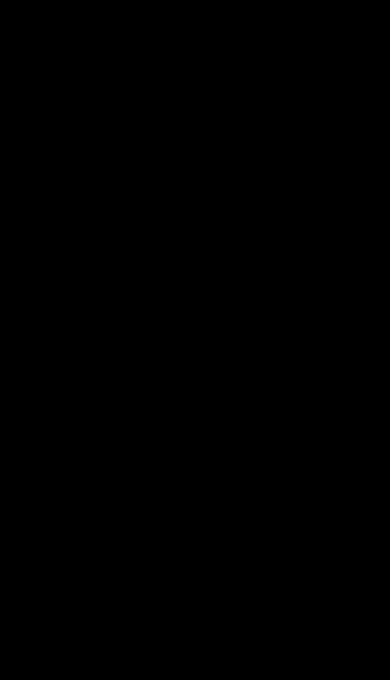
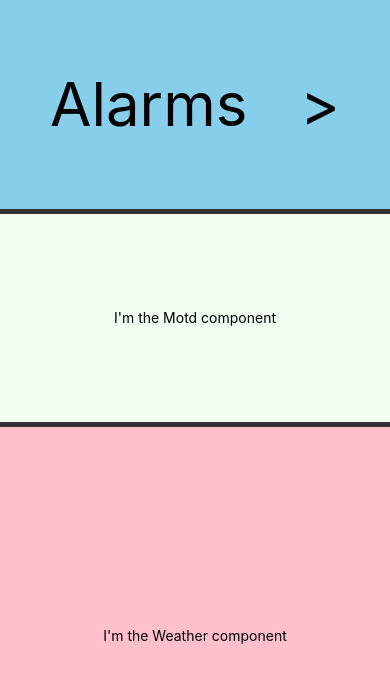
Before and after one commit to corderophilosophy/wakey_wakey, a React Native app: screen / in a window 390 px wide. Shown: the top 680 px of the page. Built offline with nearby package versions, Linux system fonts and the light colour scheme.

Commit message:
Build main alarm component

```diff
--- a/index.android.js
+++ b/index.android.js
@@ -1,5 +1,5 @@
 /* @flow */
-
+'use strict';
 import React, { Component } from 'react';
 import {
   AppRegistry,
--- a/src/App.js
+++ b/src/App.js
@@ -1,10 +1,11 @@
 /* @flow */
-
+'use strict';
 import React, { Component } from 'react';
 import {
   View,
   Text,
   StyleSheet,
+  Navigator,
 } from 'react-native';
 
 import Main from './Components/Main';
@@ -12,11 +13,37 @@ import Main from './Components/Main';
 export default class App extends Component {
   render() {
     return (
-      <View style={styles.container}>
-        <Main/>
-      </View>
-    );
+      <Main />
+      // <Navigator
+      //   style={styles.container}
+      //   initialRoute={{
+      //     id: 'Main',
+      //     name: 'Index'
+      //   }}
+      //   renderScene={this.renderScene.bind(this)}
+      //   configureScene={(route) => {
+      //     if (route.sceneConfig) {
+      //       return route.sceneConfig;
+      //     }
+      //     return Navigator.SceneConfigs.FloatFromRight;
+      //   }} />
+    )
   }
+  // renderScene(route, navigator) {
+  //   var routeId = route.id;
+  //   if (routeId === 'Main') {
+  //     return (
+  //       <Main
+  //         navigator={navigator} />
+  //     );
+  //   }
+  //   if (routeId === '') {
+  //     return (
+  //       <...
+  //         navigator={navigator} />
+  //     )
+  //   }
+  // }
 }
 
 const styles = StyleSheet.create({
--- /dev/null
+++ b/src/Components/Alarms.js
@@ -0,0 +1,39 @@
+/* @flow */
+'use strict';
+import React, { Component } from 'react';
+import {
+  View,
+  Text,
+  StyleSheet,
+} from 'react-native';
+
+class Alarms extends Component {
+  render() {
+    return (
+    <View style={styles.alarm_container}>
+      <Text style={styles.alarm_text}>Alarms</Text>
+      <Text style={styles.alarm_arrow}>></Text>
+    </View>
+    );
+  }
+}
+
+const styles = StyleSheet.create({
+  alarm_container: {
+    flex: 1,
+    backgroundColor: 'skyblue',
+    alignItems: 'center',
+    justifyContent: 'space-between',
+    flexDirection: 'row',
+  },
+  alarm_text: {
+    marginLeft: 50,
+    fontSize: 60,
+  },
+  alarm_arrow: {
+    marginRight: 50,
+    fontSize: 60,
+  },
+  });
+
+module.exports = Alarms;
--- a/src/Components/HomeSwitch.js
+++ b/src/Components/HomeSwitch.js
@@ -1,5 +1,5 @@
 /* @flow */
-
+'use strict';
 import React, { Component } from 'react';
 import {
   Switch,
--- a/src/Components/Main.js
+++ b/src/Components/Main.js
@@ -1,5 +1,5 @@
 /* @flow */
-
+'use strict';
 import React, { Component } from 'react';
 import {
   View,
@@ -7,16 +7,18 @@ import {
   StyleSheet,
 } from 'react-native';
 
+import Alarms from './Alarms';
+import Motd from './Motd';
+import Weather from './Weather';
+
 export default class Main extends Component {
   render() {
     return (
       <View style={styles.container}>
-        {/*<View style={styles.alarm_container}>
-          <Text style={styles.alarm_text}>ALARM</Text>
-        </View>
-        <View style={styles.weather_container}>
-          <Text style={styles.weather_text}>ALARM</Text>
-        </View> TODO: Refactor into separate components*/}
+        <Alarms />
+        <Motd />
+        <Weather />
+
       </View>
     );
   }
@@ -25,16 +27,8 @@ export default class Main extends Component {
 const styles = StyleSheet.create({
   container: {
     flex: 1,
-    backgroundColor: '#000000',
-  },
-  alarm_container: {
-    backgroundColor: '#e345a0',
-    padding: 50,
-  },
-  alarm_text: {
-    fontSize: 20,
-    color: 'yellow',
-    fontFamily: 'Helvetica',
-    fontWeight: '800',
+    backgroundColor: 'yellow',
+    // justifyContent: 'center',
+    // alignItems: 'center',
   },
 });
--- /dev/null
+++ b/src/Components/Motd.js
@@ -0,0 +1,30 @@
+/* @flow */
+'use strict';
+import React, { Component } from 'react';
+import {
+  View,
+  Text,
+  StyleSheet,
+} from 'react-native';
+
+class Motd extends Component {
+  render() {
+    return (
+      <View style={styles.motd_container}>
+        <Text>I'm the Motd component</Text>
+      </View>
+      );
+    }
+  }
+
+  const styles = StyleSheet.create({
+    motd_container: {
+      flex: 1,
+      backgroundColor: 'honeydew',
+      borderTopColor: '#333',
+      borderTopWidth: 5,
+      alignItems: 'center',
+      justifyContent: 'center',
+    }
+  });
+module.exports = Motd;
--- /dev/null
+++ b/src/Components/Weather.js
@@ -0,0 +1,31 @@
+/* @flow */
+'use strict';
+import React, { Component } from 'react';
+import {
+  View,
+  Text,
+  StyleSheet,
+} from 'react-native';
+
+class Weather extends Component {
+  render() {
+    return (
+      <View style={styles.weather_container}>
+        <Text>I'm the Weather component</Text>
+      </View>
+      );
+    }
+  }
+
+  const styles = StyleSheet.create({
+    weather_container: {
+      flex: 2,
+      backgroundColor: 'pink',
+      borderTopColor: '#333',
+      borderTopWidth: 5,
+      alignItems: 'center',
+      justifyContent: 'center',
+    }
+  });
+
+module.exports = Weather;
```
